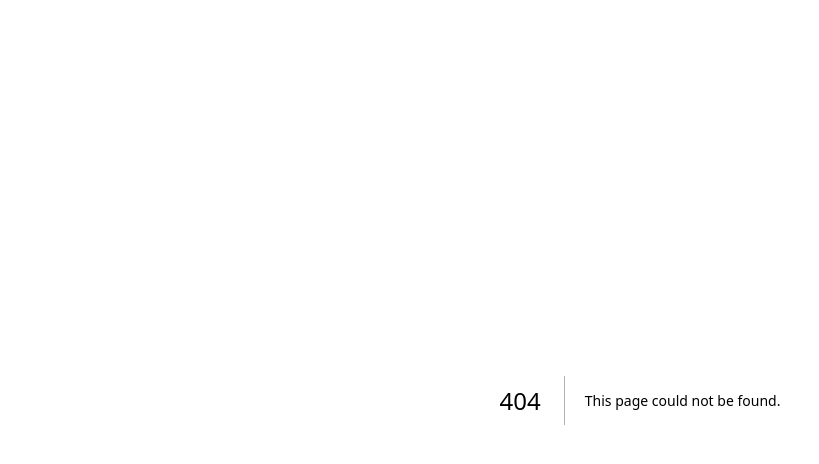
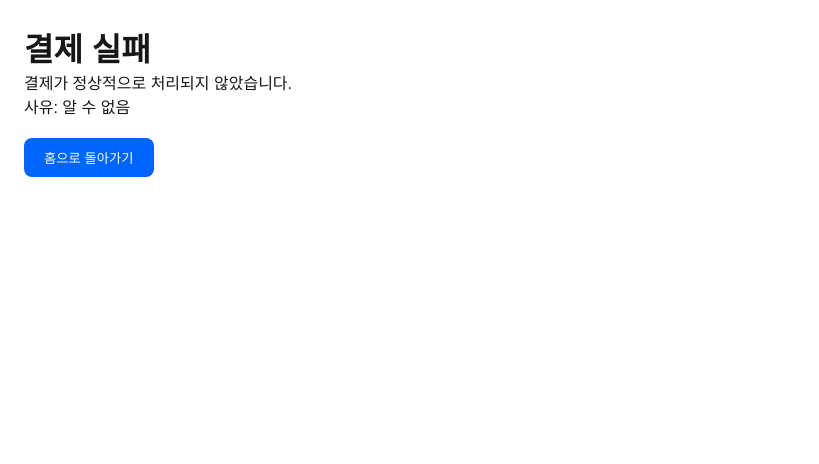
Before and after one commit to kingyj00/Project-A-Frontend, a Next.js app: page /fail in a window 1280 px wide. Before the commit this address had no page. Shown: the top 464 px of the page, without its empty margins (0-819 px from the left). Built offline with nearby package versions, Linux system fonts and the light colour scheme.

Commit message:
[Feat] 토스 결제 실패 페이지

```diff
--- /dev/null
+++ b/src/app/fail/page.js
@@ -0,0 +1,38 @@
+"use client";
+
+import { useSearchParams, useRouter } from "next/navigation";
+import { useEffect } from "react";
+
+export default function FailPage() {
+  const searchParams = useSearchParams();
+  const router = useRouter();
+
+  useEffect(() => {
+    console.error("결제 실패:", {
+      message: searchParams.get("message"),
+      code: searchParams.get("code"),
+    });
+  }, []);
+
+  return (
+    <main style={{ padding: 24 }}>
+      <h1>결제 실패</h1>
+      <p>결제가 정상적으로 처리되지 않았습니다.</p>
+      <p>사유: {searchParams.get("message") || "알 수 없음"}</p>
+      <button
+        onClick={() => router.push("/")}
+        style={{
+          marginTop: "20px",
+          padding: "10px 20px",
+          background: "#0064FF",
+          color: "white",
+          border: "none",
+          borderRadius: "8px",
+          cursor: "pointer",
+        }}
+      >
+        홈으로 돌아가기
+      </button>
+    </main>
+  );
+}
```
